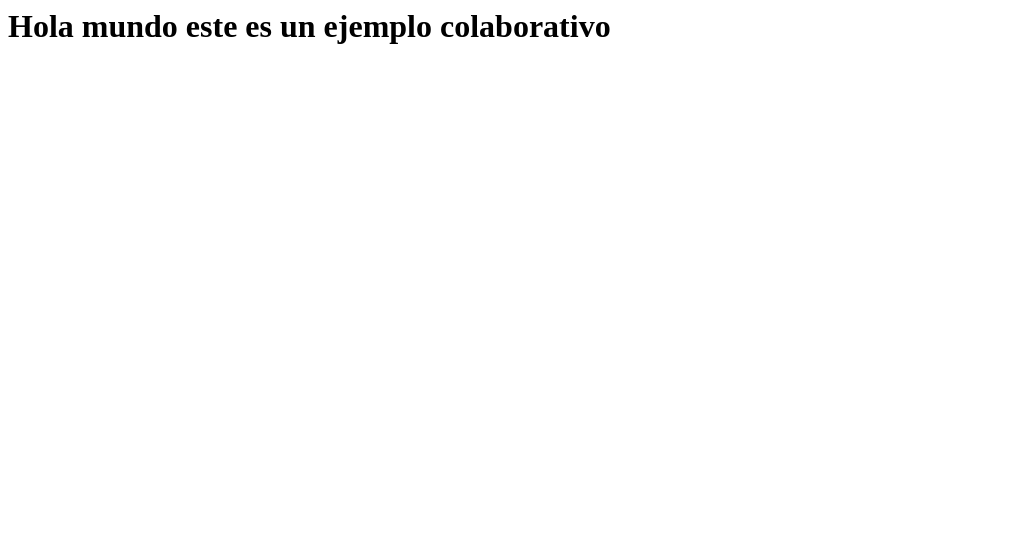
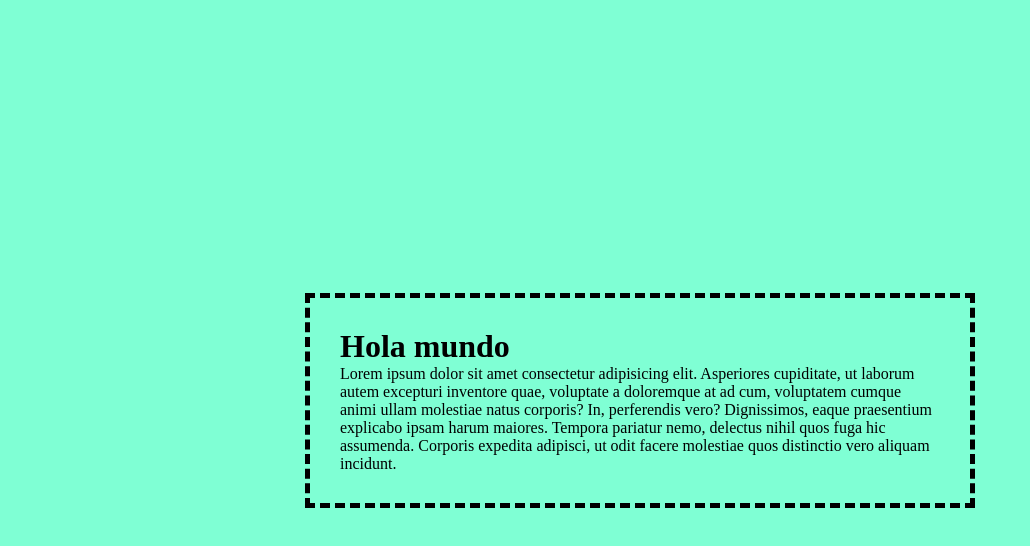
Before and after one commit to Kevin2423/Ejemplo-grupal, a plain HTML site: page index.html in a window 1280 px wide. Shown: the whole page, without its empty margins (0-1030 px from the left). Drawn offline with Linux system fonts and the light colour scheme.

Commit message:
added file main.css

```diff
--- a/index.html
+++ b/index.html
@@ -1 +1,16 @@
-<h1>Hola mundo este es un ejemplo colaborativo</h1>
+<!DOCTYPE html>
+<html lang="en">
+<head>
+    <meta charset="UTF-8">
+    <meta http-equiv="X-UA-Compatible" content="IE=edge">
+    <meta name="viewport" content="width=device-width, initial-scale=1.0">
+    <title>Document</title>
+    <link rel="stylesheet" href="main.css">
+</head>
+<body>
+    <main>
+        <div><h1>Hola mundo</h1>
+        <p>Lorem ipsum dolor sit amet consectetur adipisicing elit. Asperiores cupiditate, ut laborum autem excepturi inventore quae, voluptate a doloremque at ad cum, voluptatem cumque animi ullam molestiae natus corporis? In, perferendis vero? Dignissimos, eaque praesentium explicabo ipsam harum maiores. Tempora pariatur nemo, delectus nihil quos fuga hic assumenda. Corporis expedita adipisci, ut odit facere molestiae quos distinctio vero aliquam incidunt.</p></div>
+    </main>
+</body>
+</html>
--- /dev/null
+++ b/main.css
@@ -0,0 +1,21 @@
+*{
+    margin: 0;
+    padding: 0;
+}
+
+main{
+    background-color: aquamarine;
+    width: 100vw;
+    height: 100vh;
+
+    display: flex;
+    justify-content: center;
+    align-items: center;
+}
+
+div{
+    border: 5px dashed black;
+    padding: 30px;
+
+    width: 600px;
+}
```
